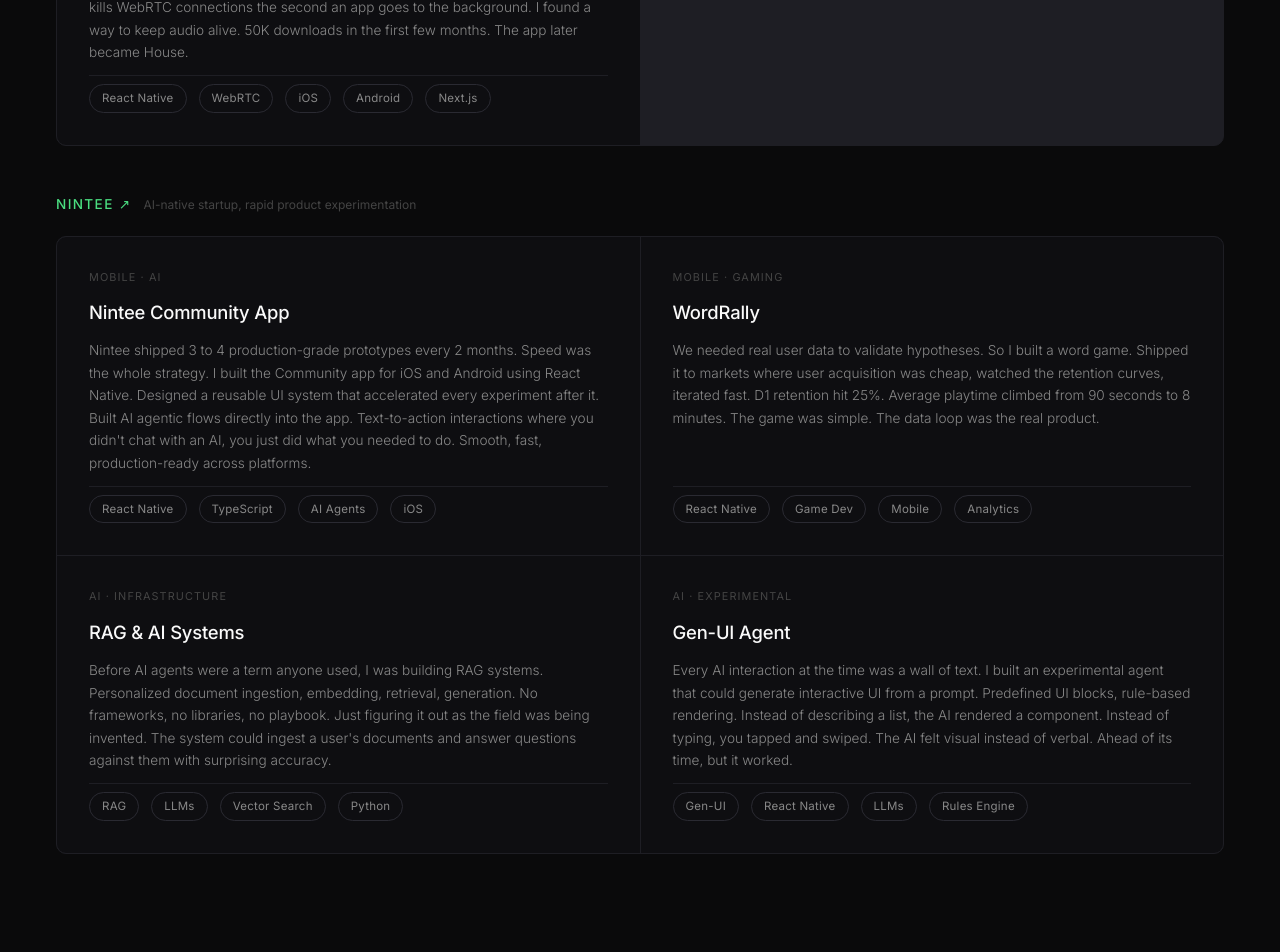
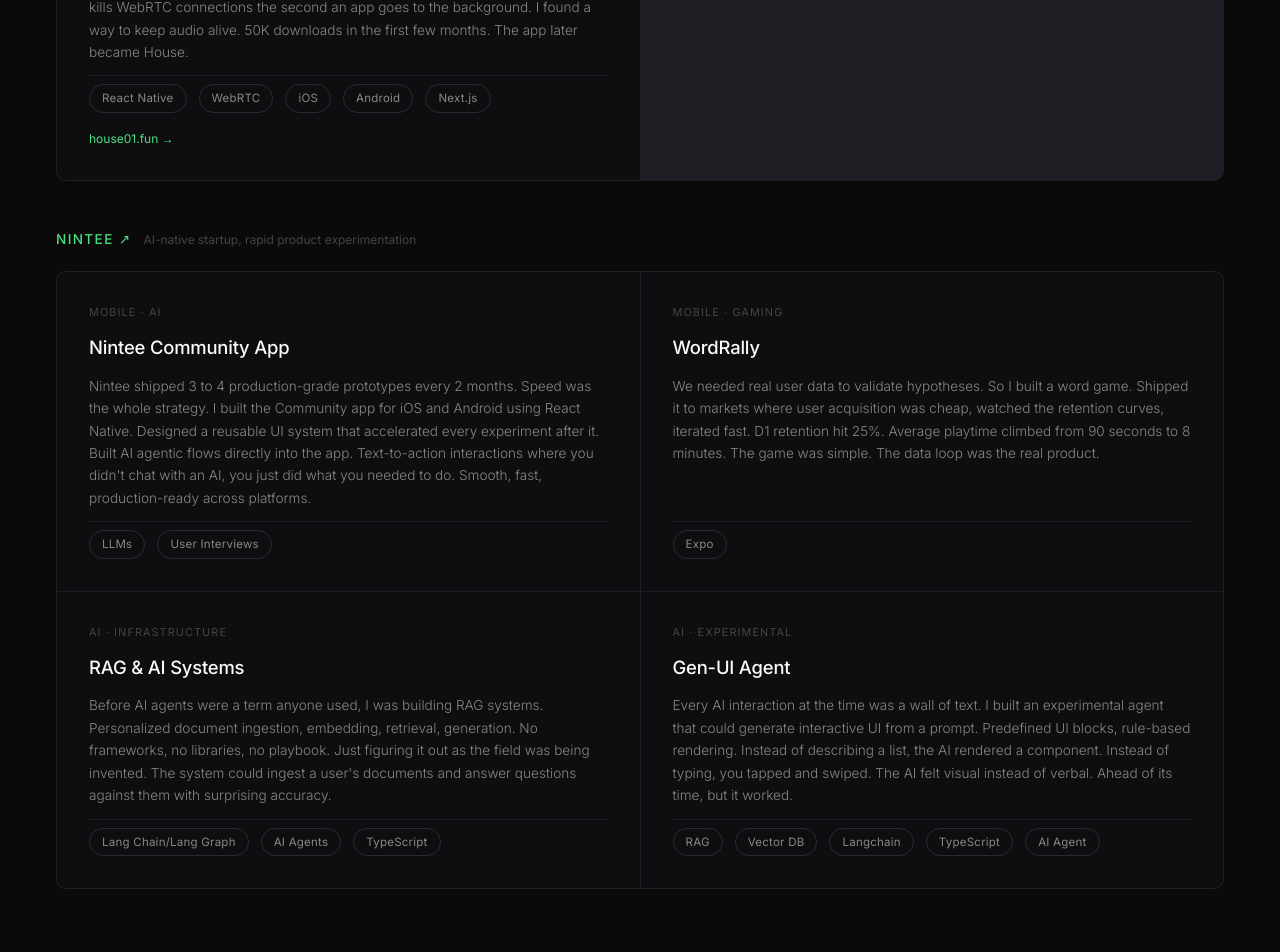
Before and after one commit to ponikar/ponikar, a Next.js app: page / in a window 1280 px wide. Shown: the part 1600-2552 px from the top of the page. Built offline with nearby package versions, Linux system fonts and the light colour scheme.

Commit message:
farhouse link, update nintee tech pills

```diff
--- a/src/components/Work/Work.tsx
+++ b/src/components/Work/Work.tsx
@@ -44,8 +44,8 @@
         name: "FarHouse / House",
         desc: "Farcaster had no native audio spaces. Anyone who wanted live conversations had to leave the ecosystem. I built FarHouse to fix that. It was the first audio spaces app for Farcaster, built from scratch for iOS and Android. The hardest part: iOS kills WebRTC connections the second an app goes to the background. I found a way to keep audio alive. 50K downloads in the first few months. The app later became House.",
         pills: ["React Native", "WebRTC", "iOS", "Android", "Next.js"],
-        link: "",
-        linkLabel: "",
+        link: "https://house01.fun",
+        linkLabel: "house01.fun →",
       },
     ],
   },
@@ -58,7 +58,7 @@
         tag: "Mobile · AI",
         name: "Nintee Community App",
         desc: "Nintee shipped 3 to 4 production-grade prototypes every 2 months. Speed was the whole strategy. I built the Community app for iOS and Android using React Native. Designed a reusable UI system that accelerated every experiment after it. Built AI agentic flows directly into the app. Text-to-action interactions where you didn't chat with an AI, you just did what you needed to do. Smooth, fast, production-ready across platforms.",
-        pills: ["React Native", "TypeScript", "AI Agents", "iOS"],
+        pills: ["LLMs", "User Interviews"],
         link: "",
         linkLabel: "",
       },
@@ -66,7 +66,7 @@
         tag: "Mobile · Gaming",
         name: "WordRally",
         desc: "We needed real user data to validate hypotheses. So I built a word game. Shipped it to markets where user acquisition was cheap, watched the retention curves, iterated fast. D1 retention hit 25%. Average playtime climbed from 90 seconds to 8 minutes. The game was simple. The data loop was the real product.",
-        pills: ["React Native", "Game Dev", "Mobile", "Analytics"],
+        pills: ["Expo"],
         link: "",
         linkLabel: "",
       },
@@ -74,7 +74,7 @@
         tag: "AI · Infrastructure",
         name: "RAG & AI Systems",
         desc: "Before AI agents were a term anyone used, I was building RAG systems. Personalized document ingestion, embedding, retrieval, generation. No frameworks, no libraries, no playbook. Just figuring it out as the field was being invented. The system could ingest a user's documents and answer questions against them with surprising accuracy.",
-        pills: ["RAG", "LLMs", "Vector Search", "Python"],
+        pills: ["Lang Chain/Lang Graph", "AI Agents", "TypeScript"],
         link: "",
         linkLabel: "",
       },
@@ -82,7 +82,7 @@
         tag: "AI · Experimental",
         name: "Gen-UI Agent",
         desc: "Every AI interaction at the time was a wall of text. I built an experimental agent that could generate interactive UI from a prompt. Predefined UI blocks, rule-based rendering. Instead of describing a list, the AI rendered a component. Instead of typing, you tapped and swiped. The AI felt visual instead of verbal. Ahead of its time, but it worked.",
-        pills: ["Gen-UI", "React Native", "LLMs", "Rules Engine"],
+        pills: ["RAG", "Vector DB", "Langchain", "TypeScript", "AI Agent"],
         link: "",
         linkLabel: "",
       },
```
